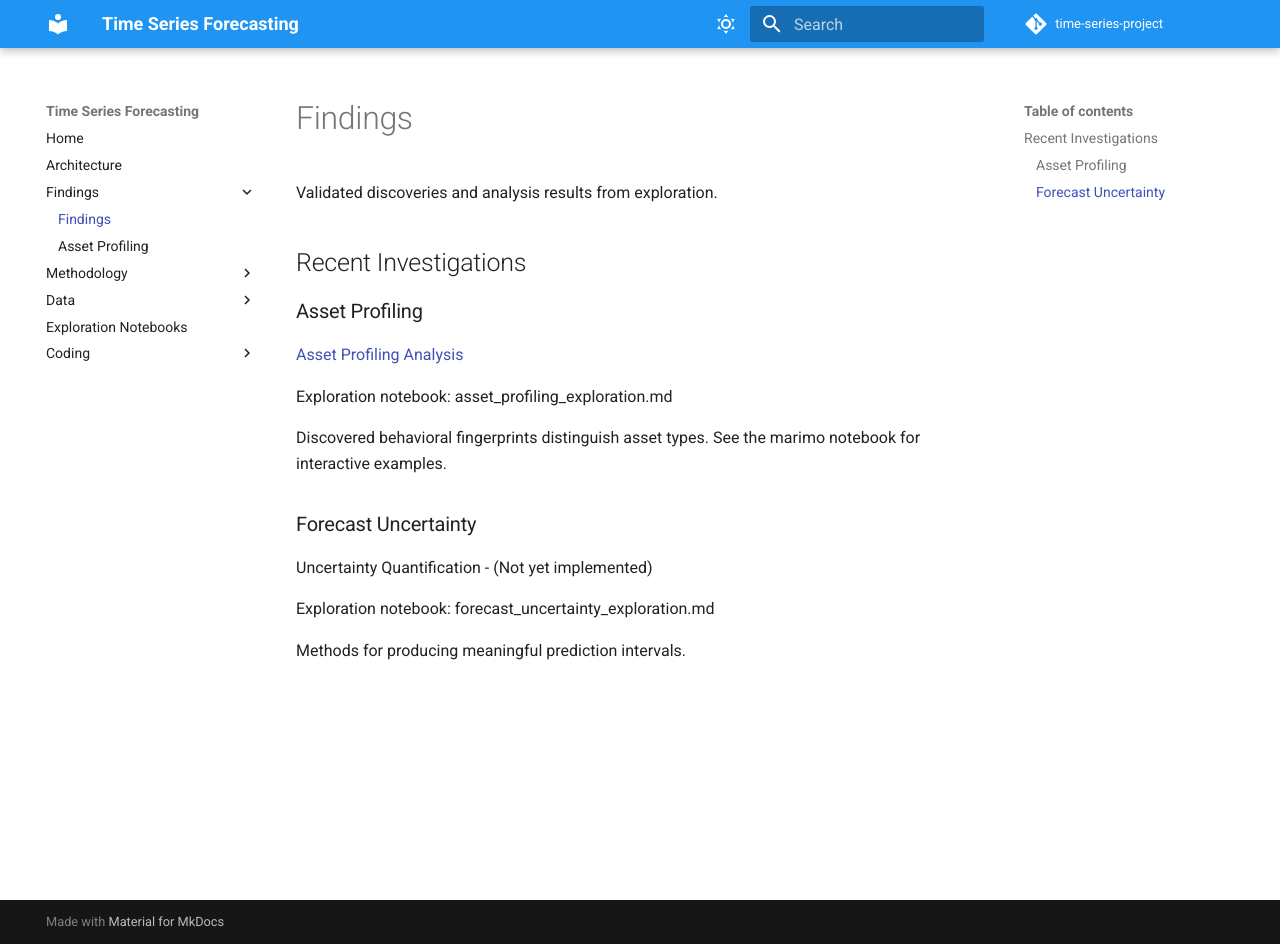
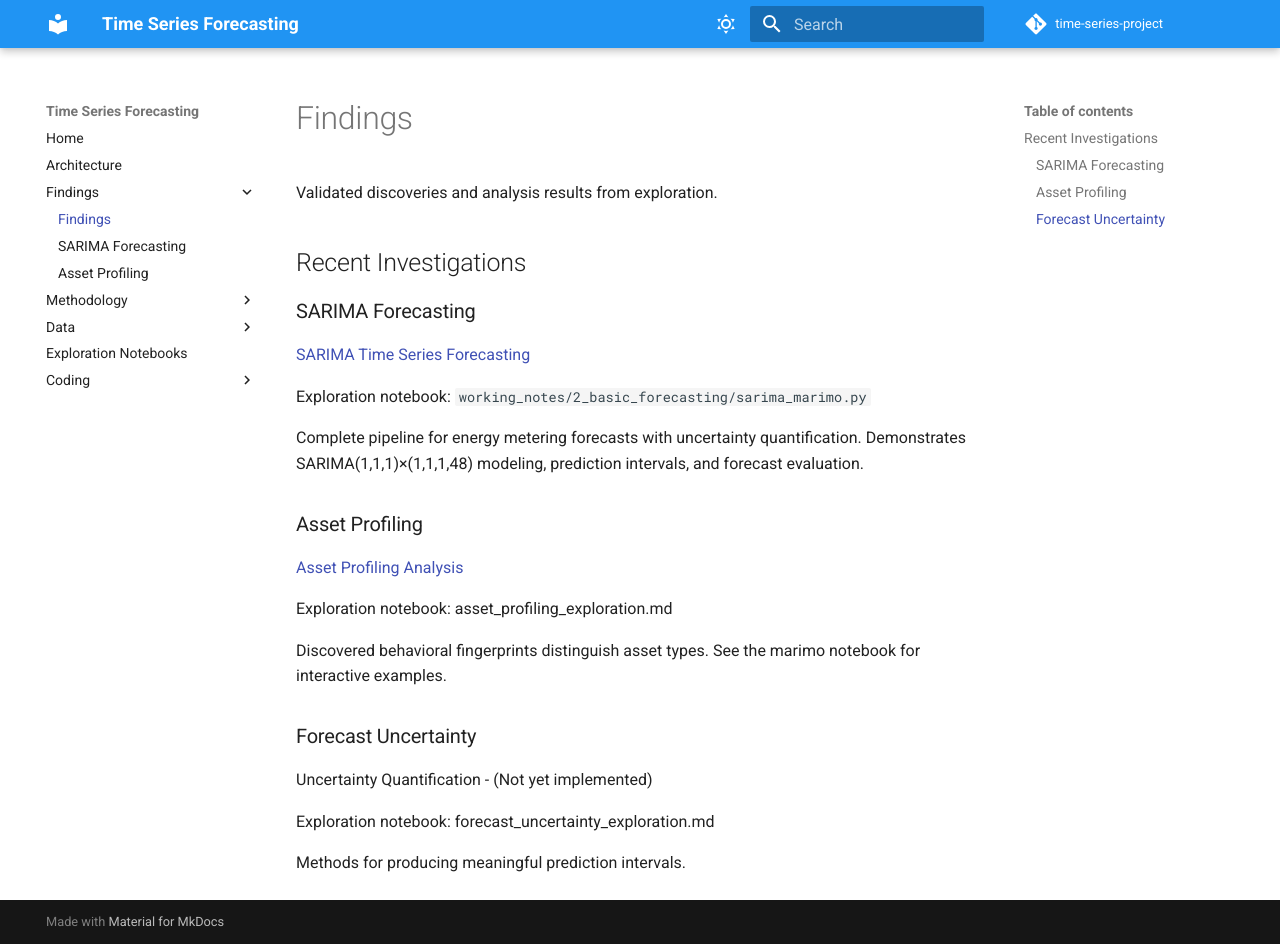
Before and after one commit to rhyslwells/Time-Series-Project, an MkDocs documentation site: the page built from docs_src/findings/index.md, in a window 1280 px wide and 944 px high. Built offline with MkDocs 1.6.1 and Material for MkDocs 9.7.7, drawn with Linux system fonts in a browser that asks for light colours; comment, search, counter and statistics services are not loaded.

Commit message:
marimo on mkdocs

```diff
--- a/docs_src/findings/index.md
+++ b/docs_src/findings/index.md
@@ -3,6 +3,13 @@
 Validated discoveries and analysis results from exploration.
 
 ## Recent Investigations
+
+### SARIMA Forecasting
+[SARIMA Time Series Forecasting](sarima_forecasting.md)
+
+Exploration notebook: `working_notes/2_basic_forecasting/sarima_marimo.py`
+
+Complete pipeline for energy metering forecasts with uncertainty quantification. Demonstrates SARIMA(1,1,1)×(1,1,1,48) modeling, prediction intervals, and forecast evaluation.
 
 ### Asset Profiling
 [Asset Profiling Analysis](asset_profiling.md)
--- a/mkdocs.yml
+++ b/mkdocs.yml
@@ -33,6 +33,7 @@ nav:
   - Architecture: architecture.md
   - Findings:
       - findings/index.md
+      - SARIMA Forecasting: findings/sarima_forecasting.md
       - Asset Profiling: findings/asset_profiling.md
   - Methodology:
       - methodology/index.md
@@ -46,6 +47,8 @@ nav:
 
 plugins:
   - search
+  - marimo
+  - plotly
 
 markdown_extensions:
   - pymdownx.highlight
@@ -54,3 +57,7 @@ markdown_extensions:
   - pymdownx.emoji
   - tables
   - admonition
+  - pymdownx.blocks.admonition
+  - pymdownx.blocks.details
+  - pymdownx.blocks.html
+  - pymdownx.blocks.tab
--- a/pyproject.toml
+++ b/pyproject.toml
@@ -37,6 +37,8 @@ dev = [
 docs = [
     "mkdocs>=1.5.0,<2.0.0",
     "mkdocs-material>=9.5.0,<10.0",
+    "mkdocs-marimo>=0.2.0",
+    "mkdocs-plotly-plugin>=0.1.3",
 ]
 
 [tool.hatch.build.targets.wheel]
```
Also changed, not shown: docs_src/findings/sarima_forecasting.md (added, +52 -0 lines), 1 other file.
